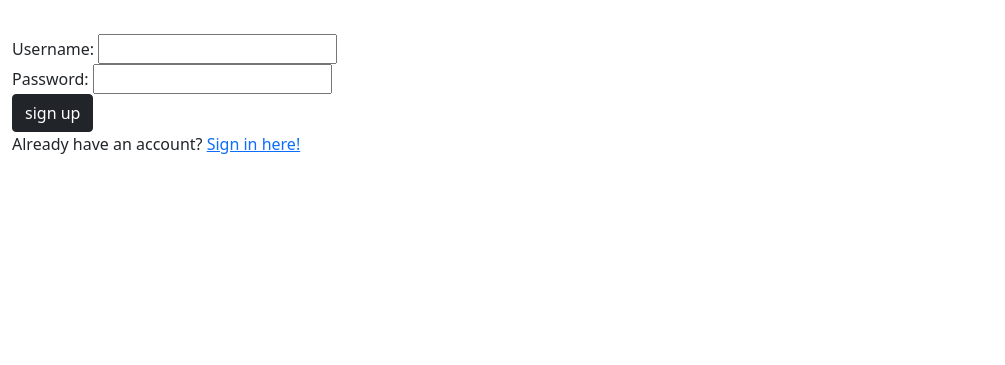
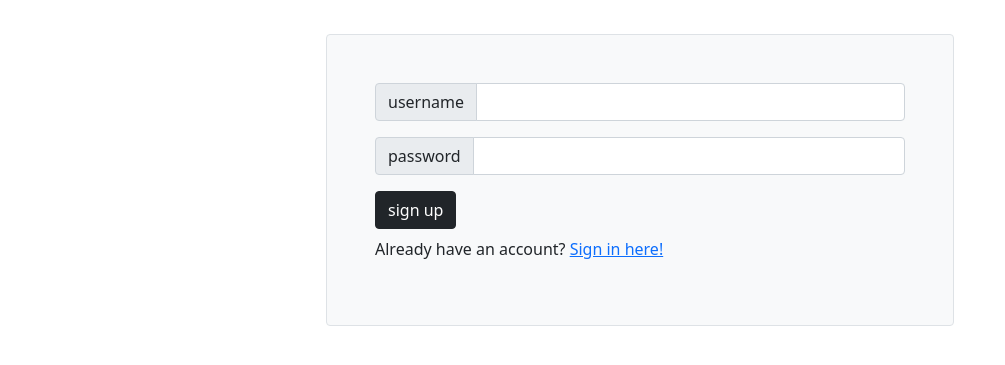
Before and after one commit to BillieEyelash/CS4F2021, a Flask app: page /signup in a window 1280 px wide. Shown: the part 62-427 px from the top of the page, without its empty margins (0-1005 px from the left). Run offline with Flask 2, Linux system fonts and the light colour scheme; some libraries are stand-ins or nearby versions.

Commit message:
Make login and signup pretty

```diff
--- a/FinalProject/templates/signup.html
+++ b/FinalProject/templates/signup.html
@@ -4,17 +4,23 @@
 {% endblock %}
 
 {% block body %}
+  <div class="col-6 align-center border bg-light p-5 rounded m-auto">
     {% if error %}
       <div class="alert alert-danger" role="alert">
         Username or password is invalid.
       </div>
     {% endif %}
     <form method="POST" action="signup">
-    Username: <input type="text" name="username" required>
-    <br/>
-    Password: <input type="password" name="password" required>
-    <br/>
+      <div class="input-group mb-3">
+        <span class="input-group-text" id="basic-addon1">username</span>
+        <input class="form-control" type="text" name="username" required>
+      </div>
+      <div class="input-group mb-3">
+        <span class="input-group-text" id="basic-addon1">password</span>
+        <input class="form-control" type="password" name="password" required>
+      </div>
       <input class="btn btn-dark" type="submit" value="sign up">
     </form>
-  Already have an account? <a href="login">Sign in here!</a>
+    <p class="mt-2">Already have an account? <a href="login">Sign in here!</a></p>
+  </div>
 {% endblock %}
```
Also changed, not shown: FinalProject/templates/login.html (+11 -5 lines). Lines whose indentation alone changed are shown as unchanged.
